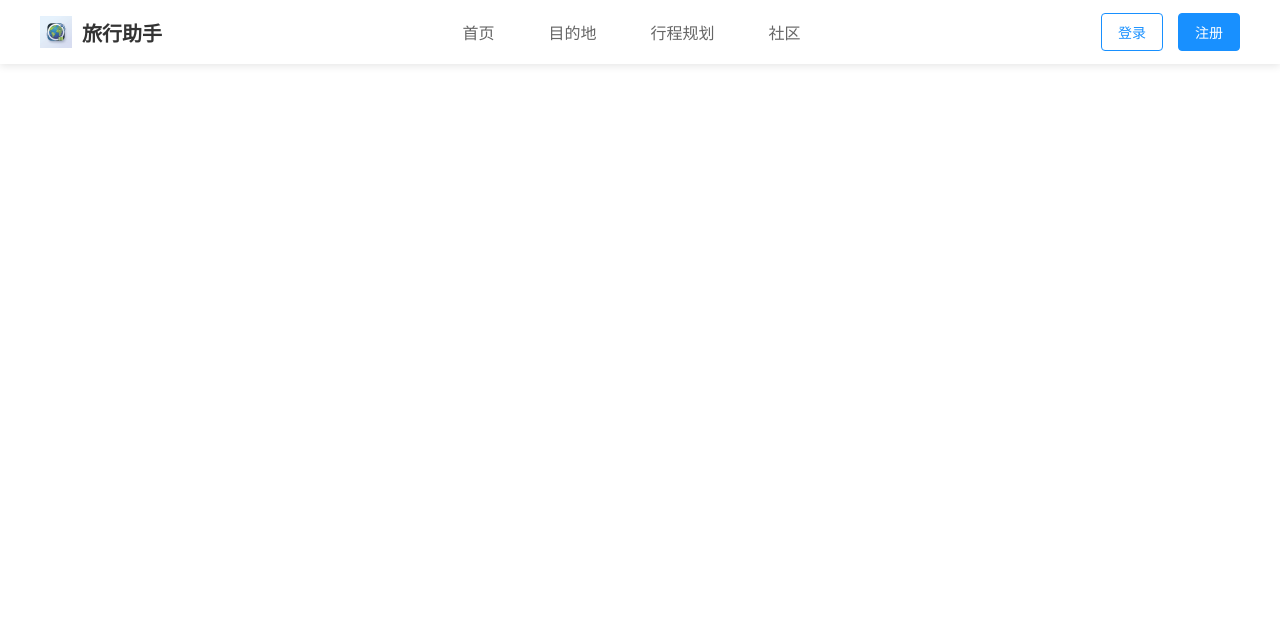
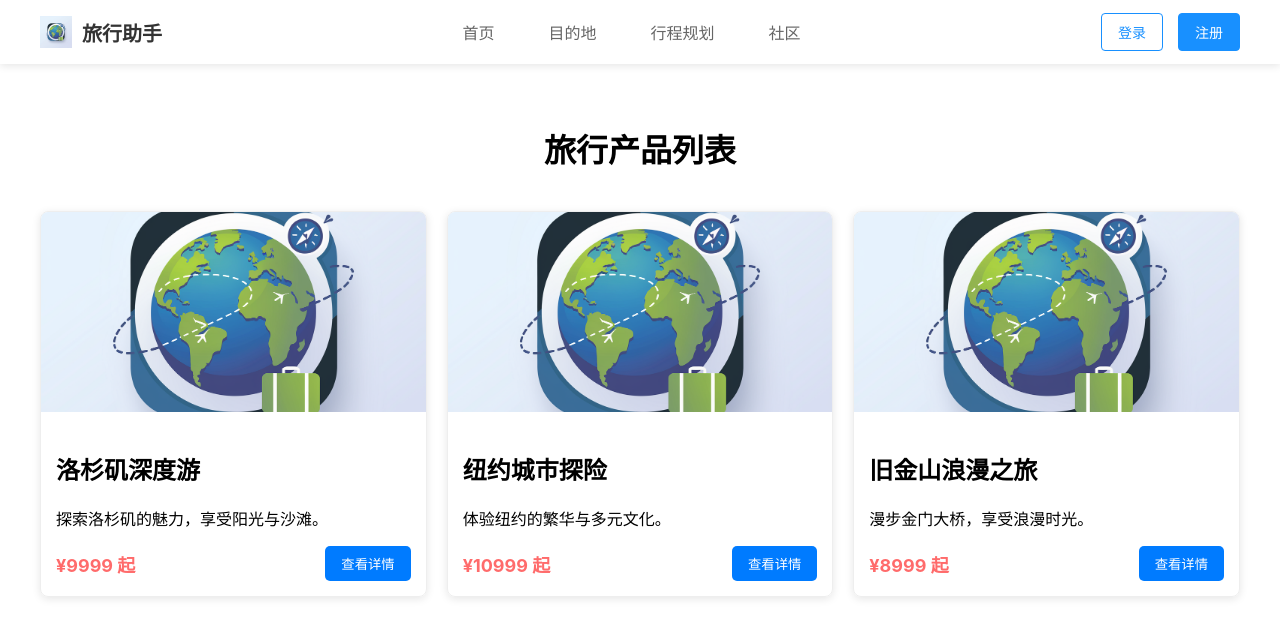
Before and after one commit to QuantumBitstream/travelplanner_vue, a Vue app: page /trips in a window 1280 px wide. Shown: the top 638 px of the page. Built offline with nearby package versions, Linux system fonts and the light colour scheme; what tlbs-map-vue would draw is missing.

Commit message:
create Trips.vue

```diff
--- a/src/views/Trips.vue
+++ b/src/views/Trips.vue
@@ -1,15 +1,125 @@
+<template>
+  <div class="trips">
+    <h1>旅行产品列表</h1>
+    <div class="trip-list">
+      <div v-for="(trip, index) in trips" :key="index" class="trip-card">
+        <img :src="trip.image" :alt="trip.title" class="trip-image" />
+        <div class="trip-info">
+          <h2>{{ trip.title }}</h2>
+          <p>{{ trip.description }}</p>
+          <div class="trip-footer">
+            <span class="trip-price">¥{{ trip.price }} 起</span>
+            <button @click="viewDetails(trip.id)">查看详情</button>
+          </div>
+        </div>
+      </div>
+    </div>
+  </div>
+</template>
+
 <script>
 export default {
-  name: "TripsView"
-}
+  name: 'TripsView',
+  data() {
+    return {
+      trips: [
+        {
+          id: 1,
+          title: '洛杉矶深度游',
+          image: require('@/assets/logo.png'),
+          description: '探索洛杉矶的魅力，享受阳光与沙滩。',
+          price: 9999
+        },
+        {
+          id: 2,
+          title: '纽约城市探险',
+          image: require('@/assets/logo.png'),
+          description: '体验纽约的繁华与多元文化。',
+          price: 10999
+        },
+        {
+          id: 3,
+          title: '旧金山浪漫之旅',
+          image: require('@/assets/logo.png'),
+          description: '漫步金门大桥，享受浪漫时光。',
+          price: 8999
+        }
+        // 可以添加更多旅行产品
+      ]
+    };
+  },
+  methods: {
+    viewDetails(tripId) {
+      // 跳转到详细页面
+      this.$router.push({ name: 'TripDetails', params: { id: tripId } });
+    }
+  }
+};
 </script>
 
-<template>
+<style scoped>
+.trips {
+  max-width: 1200px;
+  margin: 0 auto;
+  padding: 20px;
+}
 
-  <div></div>
+h1 {
+  text-align: center;
+  margin-bottom: 40px;
+}
 
-</template>
+.trip-list {
+  display: grid;
+  grid-template-columns: repeat(auto-fit, minmax(300px, 1fr));
+  gap: 20px;
+}
 
-<style scoped>
+.trip-card {
+  border: 1px solid #eee;
+  border-radius: 8px;
+  overflow: hidden;
+  box-shadow: 0 2px 8px rgba(0, 0, 0, 0.1);
+  transition: transform 0.3s;
+}
 
+.trip-card:hover {
+  transform: translateY(-5px);
+}
+
+.trip-image {
+  width: 100%;
+  height: 200px;
+  object-fit: cover;
+}
+
+.trip-info {
+  padding: 15px;
+}
+
+.trip-footer {
+  display: flex;
+  justify-content: space-between;
+  align-items: center;
+  margin-top: 10px;
+}
+
+.trip-price {
+  font-size: 18px;
+  color: #ff6b6b;
+  font-weight: bold;
+}
+
+button {
+  background-color: #007bff;
+  color: white;
+  border: none;
+  padding: 8px 16px;
+  border-radius: 5px;
+  cursor: pointer;
+}
+
+button:hover {
+  background-color: #0056b3;
+}
 </style>
```
